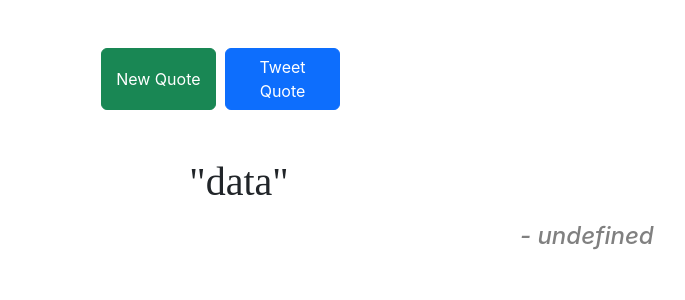
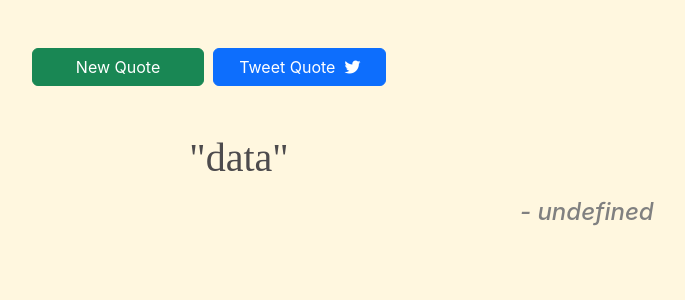
Before and after one commit to Mudows/fcc-random-quote-machine, a React (Create React App) app: page / in a window 1280 px wide. Shown: the top 300 px of the page, without its empty margins (401-1086 px from the left). Built offline with nearby package versions, Linux system fonts and the light colour scheme; no server answers; a web font is replaced by a local one.

Commit message:
FEAT: New colors and included Twitter icon.

```diff
--- a/public/index.html
+++ b/public/index.html
@@ -22,7 +22,8 @@
       integrity="sha384-A3rJD856KowSb7dwlZdYEkO39Gagi7vIsF0jrRAoQmDKKtQBHUuLZ9AsSv4jD4Xa"
       crossorigin="anonymous"
     ></script>
-    <title>React App</title>
+    <script src="https://kit.fontawesome.com/5bcf78eb73.js" crossorigin="anonymous"></script>
+    <title>Random Quote Machine</title>
   </head>
   <body>
     <noscript>You need to enable JavaScript to run this app.</noscript>
--- a/src/App.css
+++ b/src/App.css
@@ -1,7 +1,12 @@
 @import url('https://fonts.googleapis.com/css2?family=Charm&display=swap');
+
+body {
+  background-color: #fff7df;
+}
 
 h1 {
   font-family: 'Charm', cursive;
+  color: #4d4b4d;
 }
 
 h4 {
--- a/src/components/QuoteBox.jsx
+++ b/src/components/QuoteBox.jsx
@@ -13,7 +13,7 @@ export default function QuoteBox () {
       className="container col-8 mt-5"
       id="quote-box"
     >
-      <div className="row mb-5 col-4 mx-auto">
+      <div className="row mb-5 col-6 mx-auto">
         <button
           type="button"
           id="new-quote"
@@ -29,7 +29,7 @@ export default function QuoteBox () {
           href="twitter.com/intent/tweet"
           target="_blank"
         >
-          Tweet Quote
+          Tweet Quote&nbsp;&nbsp;<i class="fa-brands fa-twitter"></i>
         </a>
       </div>
       {quoteData && (
```
